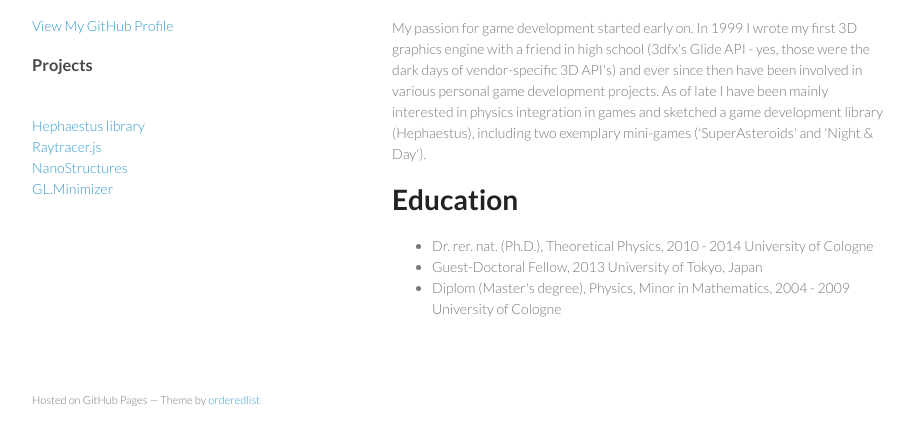
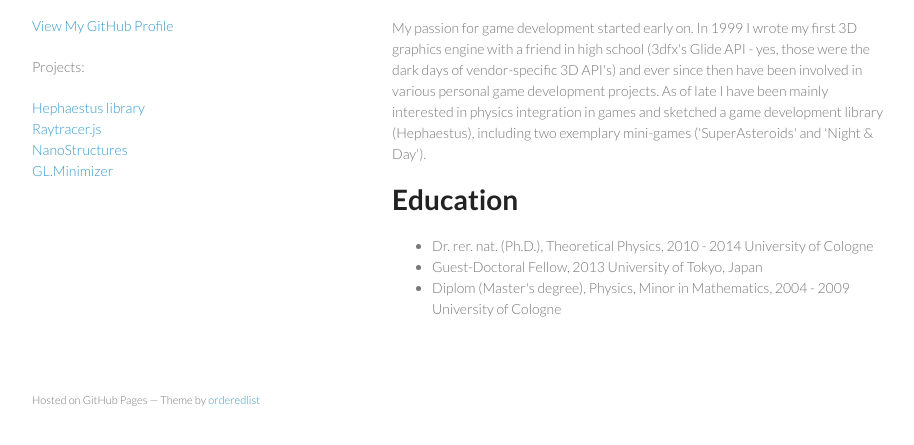
Before and after one commit to chrisschuette/chrisschuette.github.io, a plain HTML site: page index.html in a window 1280 px wide. Shown: the part 321-766 px from the top of the page, without its empty margins (178-1092 px from the left). Drawn offline with Linux system fonts and the light colour scheme.

Commit message:
Update index.html

```diff
--- a/index.html
+++ b/index.html
@@ -20,7 +20,7 @@
         <h1>Christoph Schütte</h1>
         <p class="view"><a href="https://github.com/chrisschuette">View My GitHub Profile</a></p>
         <p class="view">
-        <h3>Projects</h3><br/>
+        Projects:<br/><p></p>
         <a href="http://chrisschuette.github.io/HephaestusLibrary/">Hephaestus library</a> <br/>
         <a href="http://chrisschuette.github.io/Raytracer.js/">Raytracer.js</a> <br/>
         <a href="http://chrisschuette.github.io/NanoStructures/">NanoStructures</a> <br/>
```
